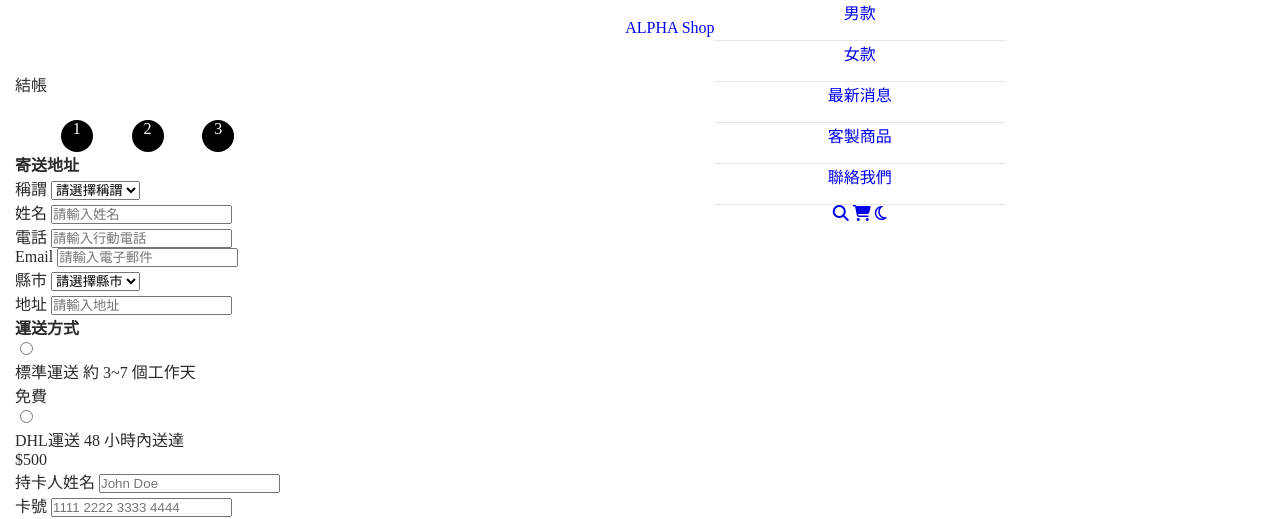
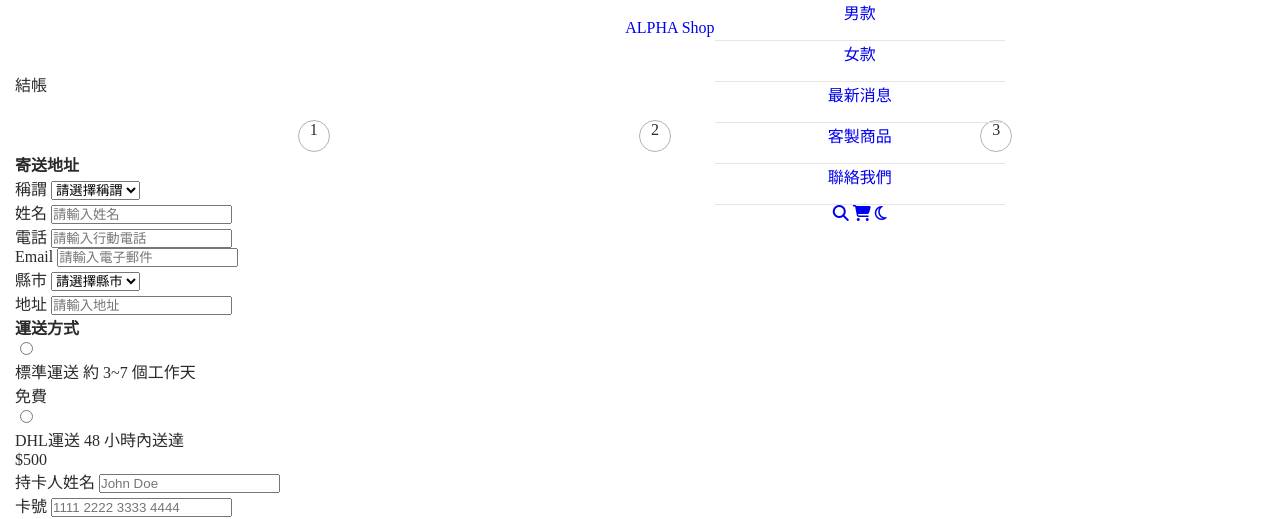
Before and after one commit to bowbow19/ACshop, a website built with webpack: page index.html in a window 1280 px wide. Shown: the top 519 px of the page. Built offline with nearby package versions, Linux system fonts and the light colour scheme.

Commit message:
circle未完整

```diff
--- a/src/scss/main.scss
+++ b/src/scss/main.scss
@@ -77,7 +77,7 @@ input:invalid {
 $body-bg: #FFF;  //主背景色
 $body-color: #2A2A2A;  //主體文字顏色
 $dark-gray: #333333; //步驟欄勾選色
-$light-gray: #FFFFFF; //框線色
+$light-gray: #AFB1BD; //框線色
 $light-pink: #F67599; //選單色
 $sizes:(
   25:25%,
@@ -136,6 +136,15 @@ $spacers: (
     }
   }
 }
+
+@mixin getStepNums ($num) {
+  @for $i from 1 through $num{
+    &:nth-child(#{$i}) .circle-container::after{
+      content:"#{$i}";
+    }
+  }
+}
+
 
 %standard-boxshadow{
   box-shadow: 3px 0 13px 0 rgba(100, 112, 134,  0.1)
@@ -289,6 +298,7 @@ background: #000;
 main {
   position: absolute;
   top:72px;
+  width: 100%;
 }
 
 .stepper-panel{
@@ -298,33 +308,38 @@ width: 80%;
 display: flex;
 margin:  24px auto;
 }
-}
 .step{
 
 flex:1;
 text-align: center;
-&:nth-child(1) .circle-container::after{
-  content: "1";
-}
-&:nth-child(2) .circle-container::after {
-  content: "2";
-}
-&:nth-child(3) .circle-container::after {
-  content: "3";
-}
+@include getStepNums(3);
+    color:$body-color;
 
   .circle-container{
     height: 32px;
     width: 32px;
-    background: #000;
+    background: $body-bg;
+    border: 1px solid $light-gray;
     border-radius: 50%;
-    color:white;
+    color:$body-color;
     margin: 0 auto;
   }
   .label-container{
     margin-top: 10px;
     visibility: hidden;
   }
+
+&.checked, &.active {
+  .circle-container{
+
+  }
+  .label-container{
+    color:$body-color
+  }
+}
+
+}
+
 }
 
 
```
Also changed, not shown: src/scss/main.css, 1 other file.
